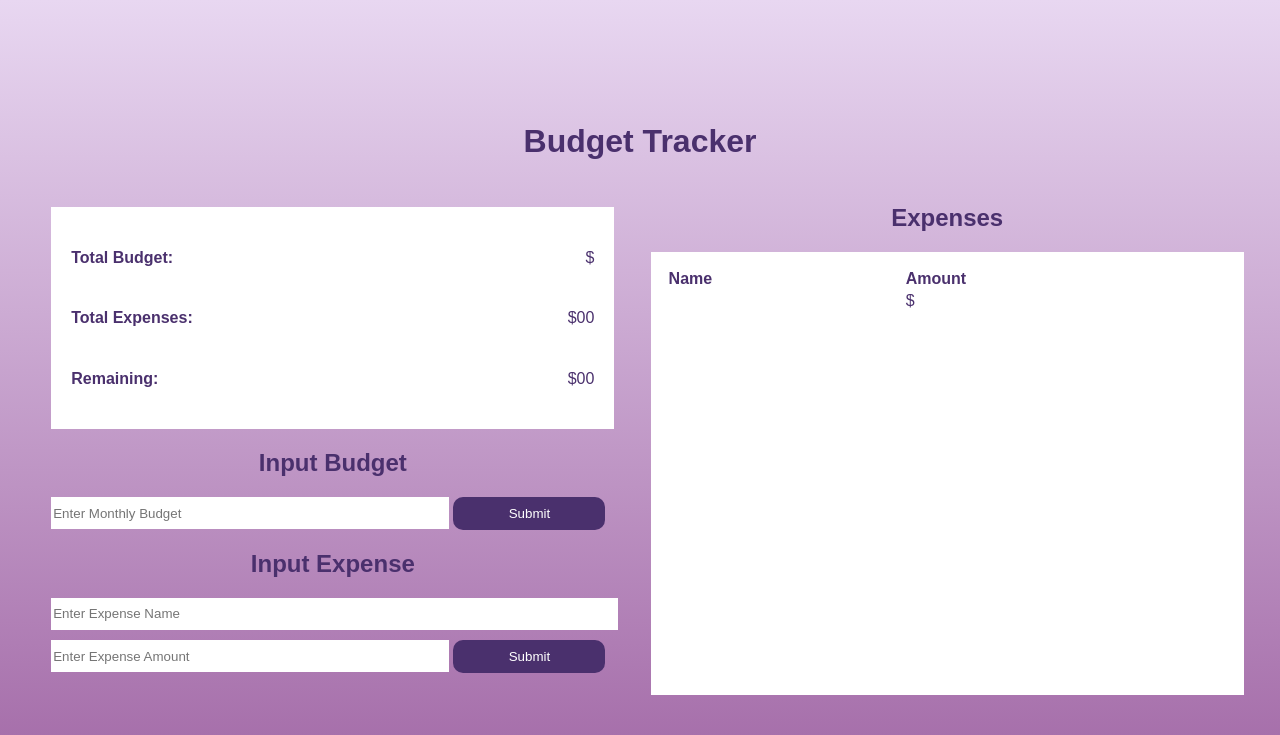
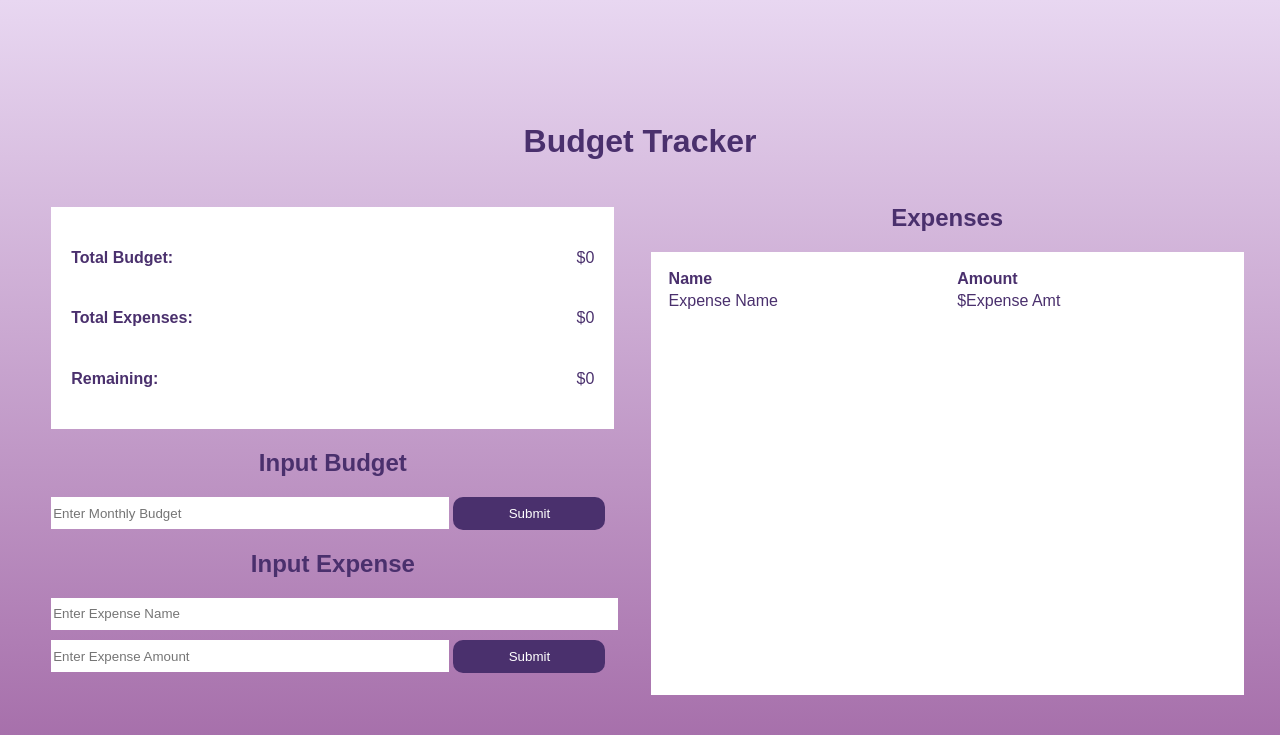
Before and after one commit to raylu511/budget_tracker-, a Flask app: page / in a window 1280 px wide. Shown: the top 735 px of the page. Run offline with Flask 2, Linux system fonts and the light colour scheme.

Commit message:
edit display

```diff
--- a/app.py
+++ b/app.py
@@ -1,16 +1,19 @@
 from flask import Flask, render_template, request
 from flask_sqlalchemy import SQLAlchemy
 
-counter = 0
+counter = 2
+budgetAmount = 0
+totalExpense = 0
+allExpenses ={}
 app = Flask(__name__)
-app.config['SQLALCHEMY_DATABASE_URI'] = 'postgresql://postgres:8333@localhost/budget_database'
+app.config['SQLALCHEMY_DATABASE_URI'] = 'postgresql://postgres:monogram@localhost/budget'
 db=SQLAlchemy(app)
 
 
 # Renders index html on startup
 @app.route("/")
 def index():
-    return render_template("budget.html")
+    return render_template("budget.html", budgetAmount=0, totalExpense=0, remaining=0, allExpenses={"Expense Name": "Expense Amt"})
 
 #Budget Class
 class Budget(db.Model):
@@ -45,16 +48,21 @@ def submit():
 
     if request.method=="POST":
         #Budget button
+        # counter = 1
+        global budgetAmount
+        global totalExpense
+        global counter
+        global allExpenses
         if request.form["budget"] == "budget":
-            global budgetAmount
             budgetAmount=request.form["budget_amount"]
-            global counter
             counter+=1
+            totalExpense = 0
+            allExpenses = {}
             print(request.form)
             budget=Budget(budgetAmount)
             db.session.add(budget)
             db.session.commit()
-            return render_template("budget.html",budgetAmount=budgetAmount)
+            return render_template("budget.html",budgetAmount=budgetAmount, allExpenses=allExpenses, totalExpense= totalExpense, remaining=(int(budgetAmount)-int(totalExpense)))
 
 
         #Expense button
@@ -62,9 +70,11 @@ def submit():
             eName=request.form["expense_name"]
             eCost=request.form["expense_amount"]
             expense=Expense(eName,eCost,counter)
+            allExpenses[eName] = eCost
+            totalExpense += int(eCost)
             db.session.add(expense)
             db.session.commit()
-            return render_template("budget.html",eName=eName,eCost=eCost,budgetAmount=budgetAmount)
+            return render_template("budget.html",eName=eName,eCost=eCost,totalExpense=totalExpense, allExpenses=allExpenses, budgetAmount=budgetAmount, remaining=(int(budgetAmount)-int(totalExpense)))
 
 
 if __name__ =='__main__':
--- a/templates/budget.html
+++ b/templates/budget.html
@@ -20,11 +20,11 @@
                 </div>
                 <div class="total_items">
                     <h4>Total Expenses:</h4>
-                    <p class="total_expense">$00</p>
+                    <p class="total_expense">${{totalExpense}}</p>
                 </div>
                 <div class="total_items">
                     <h4>Remaining:</h4>
-                    <p class="remaining">$00</p>
+                    <p class="remaining">${{remaining}}</p>
                 </div>
             </div>
             <div class="form_section">
@@ -37,7 +37,7 @@
             </div>
             <div class="form_section">
                 <h2>Input Expense</h2>
-                <form action="{{url_for('submit')}}"name="expense" method="POST" class="expense_form">
+                <form action="{{url_for('submit')}}" name="expense" method="POST" class="expense_form">
                     <input type="hidden" name="budget" value="expense">
                     <input type="text" name="expense_name" placeholder="Enter Expense Name" class="form_input_b">
                     <div class="form">
@@ -57,10 +57,14 @@
                         <th>Name</th>
                         <th>Amount</th>
                     </tr>
+                    {% for k,v in allExpenses.items() %}
                     <tr>
-                        <td>{{eName}}</td>
-                        <td>${{eCost}}</td>
+
+                        <td>{{k}}</td>
+                        <td>${{v}}</td>
+
                     </tr>
+                    {% endfor %}
                 </table>
             </div>
         </section>
```
